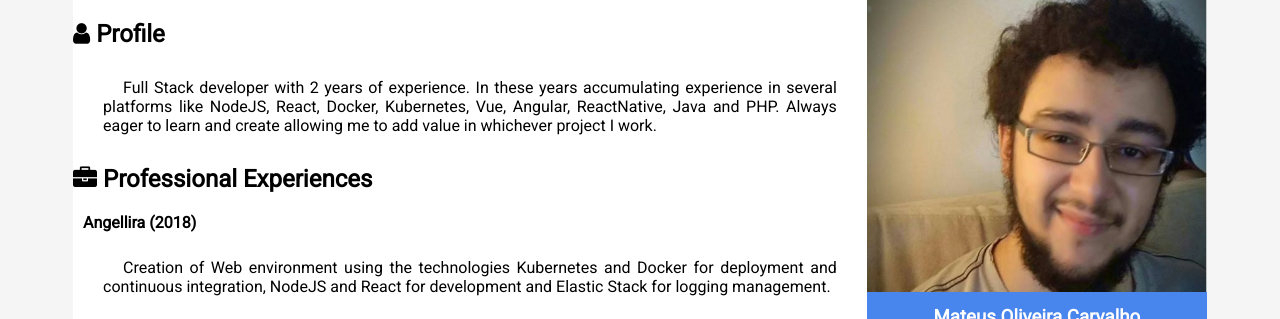
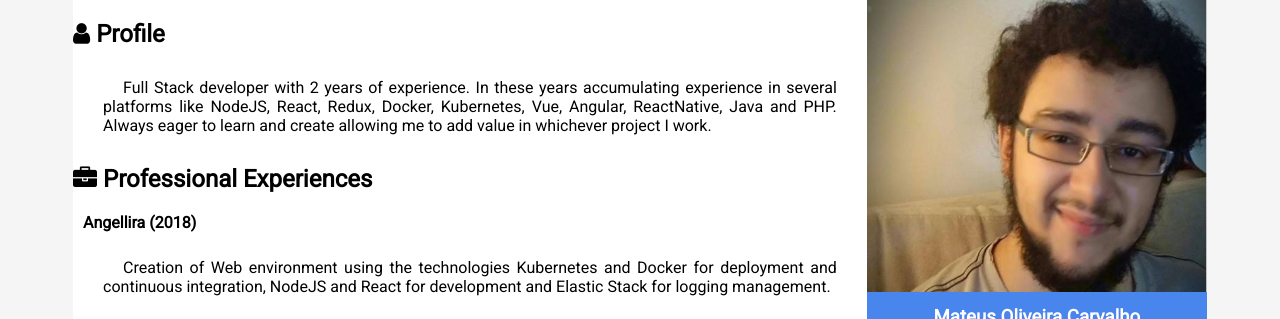
Before and after one commit to Mateus-Oli/resume, a plain HTML site: page index.html in a window 1280 px wide. Shown: the top 319 px of the page. Drawn offline with Linux system fonts and the light colour scheme.

Commit message:
add redux, fix react name

```diff
--- a/index.html
+++ b/index.html
@@ -71,8 +71,8 @@
         </h2>
         <p data-lang="myself">
           Full Stack developer with 2 years of experience. In these years accumulating experience in several platforms like NodeJS,
-          React, Docker, Kubernetes, Vue, Angular, ReactNative, Java and PHP. Always eager to learn and create allowing me
-          to add value in whichever project I work.
+          React, Redux, Docker, Kubernetes, Vue, Angular, ReactNative, Java and PHP. Always eager to learn and create allowing
+          me to add value in whichever project I work.
         </p>
       </section>
       <section>
--- a/index.js
+++ b/index.js
@@ -29,7 +29,7 @@ changeLanguage({
   myself: {
     pt: `
       Desenvolvedor Full Stack com 2 anos de experiência. Nestes anos acumulando experiência em diversas plataformas como o NodeJS,
-      Reagir, Docker, Kubernetes, Vue, Angular, ReactNative, Java e PHP. Sempre ansioso para aprender e criar permitindo-me
+      React, Redux, Docker, Kubernetes, Vue, Angular, ReactNative, Java e PHP. Sempre ansioso para aprender e criar permitindo-me
       agregar valor em qualquer projeto que eu trabalhe.
     `
   },
```
